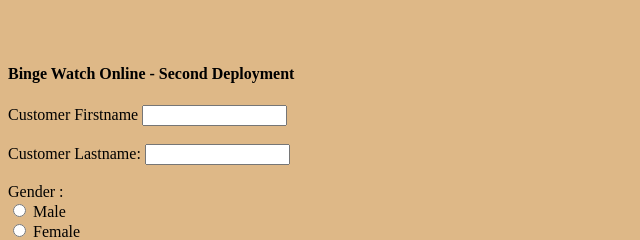
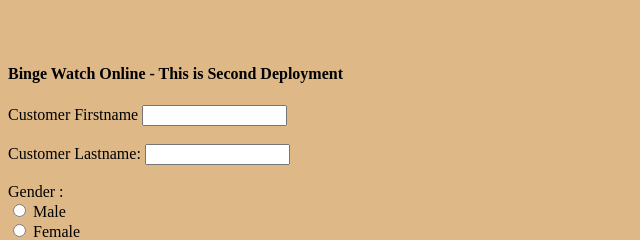
Before and after one commit to arushparulinc/apinc-bwo-repo, a plain HTML site: page index.html in a window 1280 px wide. Shown: the top 240 px of the page, 0-640 px from the left. Drawn offline with Linux system fonts and the light colour scheme.

Commit message:
Second Deployment

```diff
--- a/index.html
+++ b/index.html
@@ -8,7 +8,7 @@
     <br>
     <br>
 
-    <h4>Binge Watch Online - Second Deployment</h4>
+    <h4>Binge Watch Online - This is Second Deployment</h4>
 
     <form>
 
```
